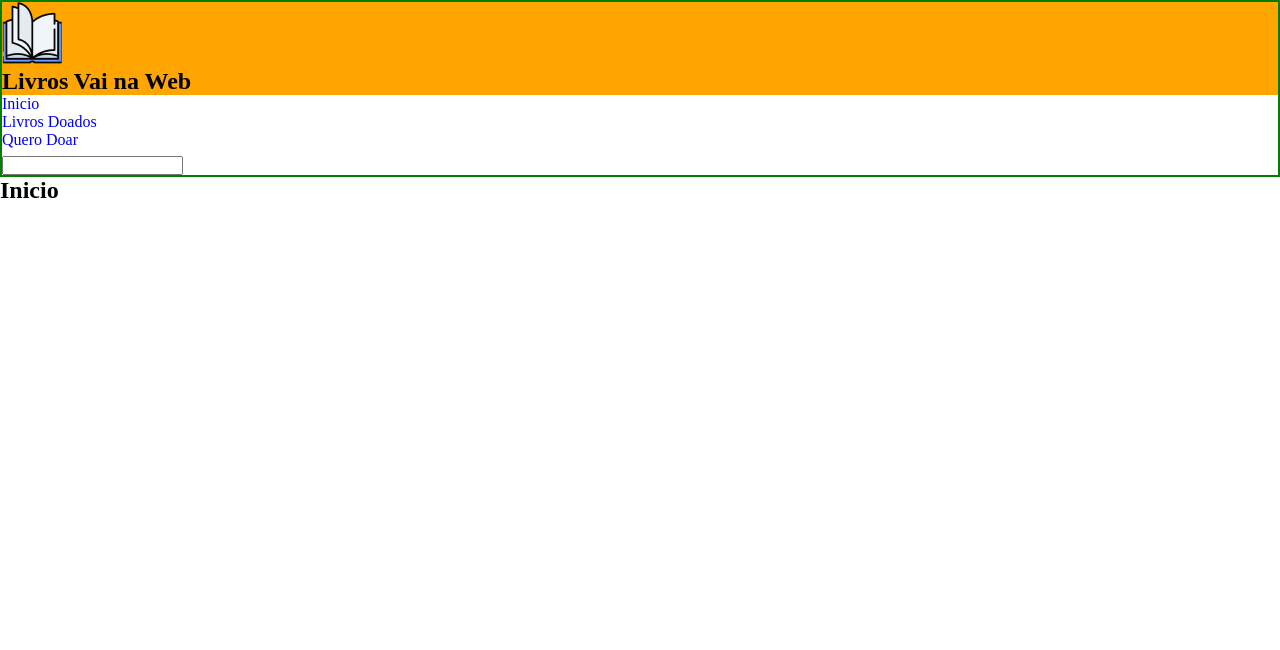
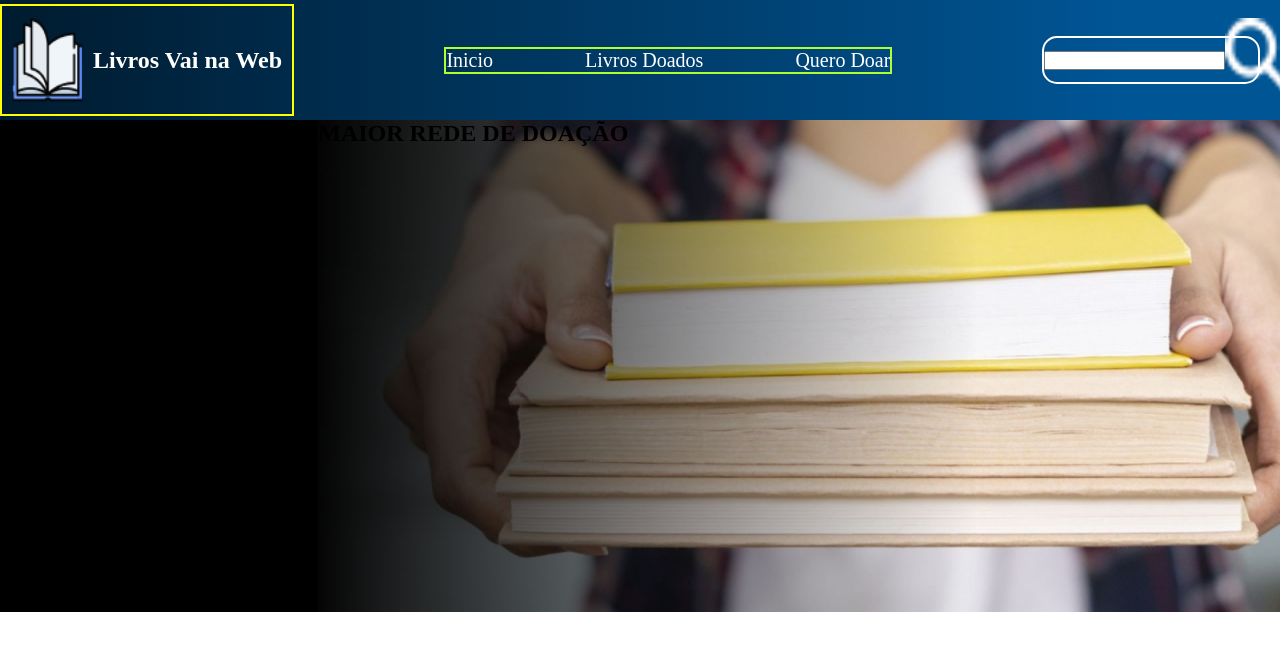
Before and after one commit to carinafarina/DesafioFinal-FrontEnd, a React (Vite) app: page / in a window 1280 px wide. Shown: the top 650 px of the page. Built offline with nearby package versions, Linux system fonts and the light colour scheme.

Commit message:
Subindo a estilização do header

```diff
--- a/src/Pages/Inicio/inicio.jsx
+++ b/src/Pages/Inicio/inicio.jsx
@@ -1,11 +1,13 @@
-
+import Style  from './inicio.module.scss'
 
 
 
 export default function Inicio(){
     return(
         <section>
-            <h2>Inicio</h2>
+            <section className={Style.banner}>
+                <h2>VENHA FAZERR PARTE DA MAIOR REDE DE DOAÇÃO</h2>
+            </section>
         </section>
     )
 }
--- /dev/null
+++ b/src/Pages/Inicio/inicio.module.scss
@@ -0,0 +1,6 @@
+.banner{
+    background-image: url('../../assets/banner.png');
+    background-repeat: no-repeat;
+    background-size: contain;
+    height: 88vh;
+}
--- a/src/components/Header/header.jsx
+++ b/src/components/Header/header.jsx
@@ -11,19 +11,18 @@ export default function header(){
     return(
         <BrowserRouter>
         <header>
-        {/* <section>className={Style.boxlogo} */}
-            <section>
+            <section className={Style.boxlogo}>
                 <img src={logo} alt="imagen de um livro"></img>
                 <h1>Livros Vai na Web</h1>
             </section>
-            <nav>
+            <nav className={Style.boxMenu}>
                 <ul>
                     <li><Link to="/">Inicio</Link></li>
                     <li><Link to="/doados">Livros Doados</Link></li>
                     <li><Link to="/queroDoar">Quero Doar</Link></li>
                 </ul>
             </nav>
-            <div>
+            <div className={Style.boxInput}>
                 <input type="text"/>
                 <img src={search} alt='lupa de busca'/>
             </div>
--- a/src/components/Header/header.module.scss
+++ b/src/components/Header/header.module.scss
@@ -1,9 +1,48 @@
 header{
-    border: solid 2px green;
-    section{
-        background-color: orange;
+    background: linear-gradient(90deg,rgba(0,27,47,1)0%, rgba(0,85,149,1)88%);
+    color: white;
+    display: flex;
+    justify-content: space-between ;
+    align-items: center;
+    height: 15vh;
+        img{
+        display: flex;
+        align-items: center;
+        width: 5.5vw;
+        height: 10.5vh;
+    }}
+
+.boxlogo{
+    border: 2px solid yellow;
+    color: white;
+    display: flex;
+    width: 23vw;
+    align-items: center;
+    height: 14vh;
+    justify-content: space-evenly;
+
+ }
+.boxMenu{
+    border: solid 2px greenyellow;
+    width: 35vw;
+    ul{
+        display: flex;
+        align-items: center;
+        justify-content: space-between;
+        a{
+        color: white;
+        font-size: 20px;
+        }
+    }
+
 }
+.boxInput{
+    border: solid  2px white;
+    width: 17vw;
+    height: 6vh;
+    margin-right: 20px;
+    display: flex;
+    align-items: center;
+    justify-content: space-around;
+    border-radius: 15px;
 }
-// .boxlogo{
-//     color: aqua;
-// }
```
Also changed, not shown: src/assets/banner.png (added).
